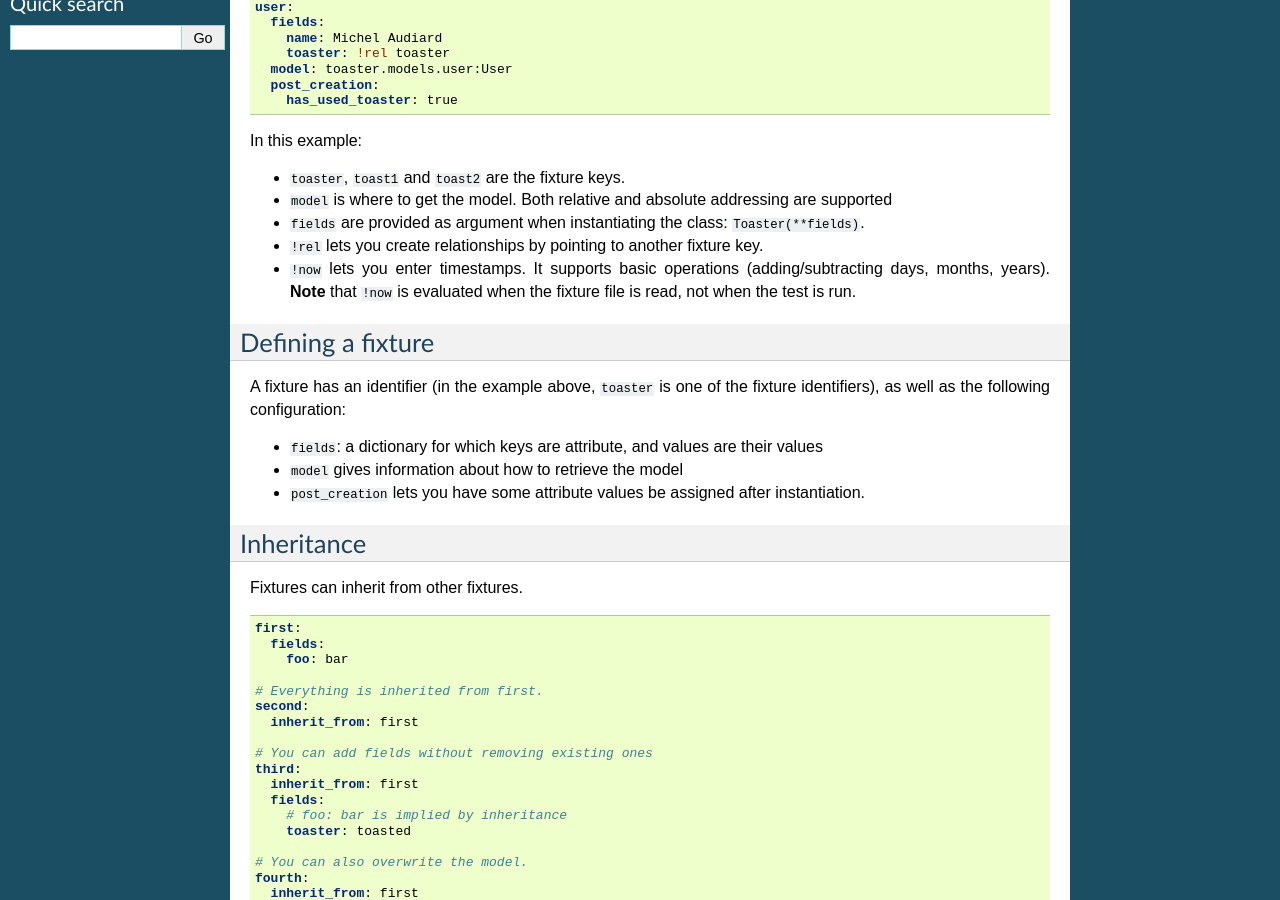
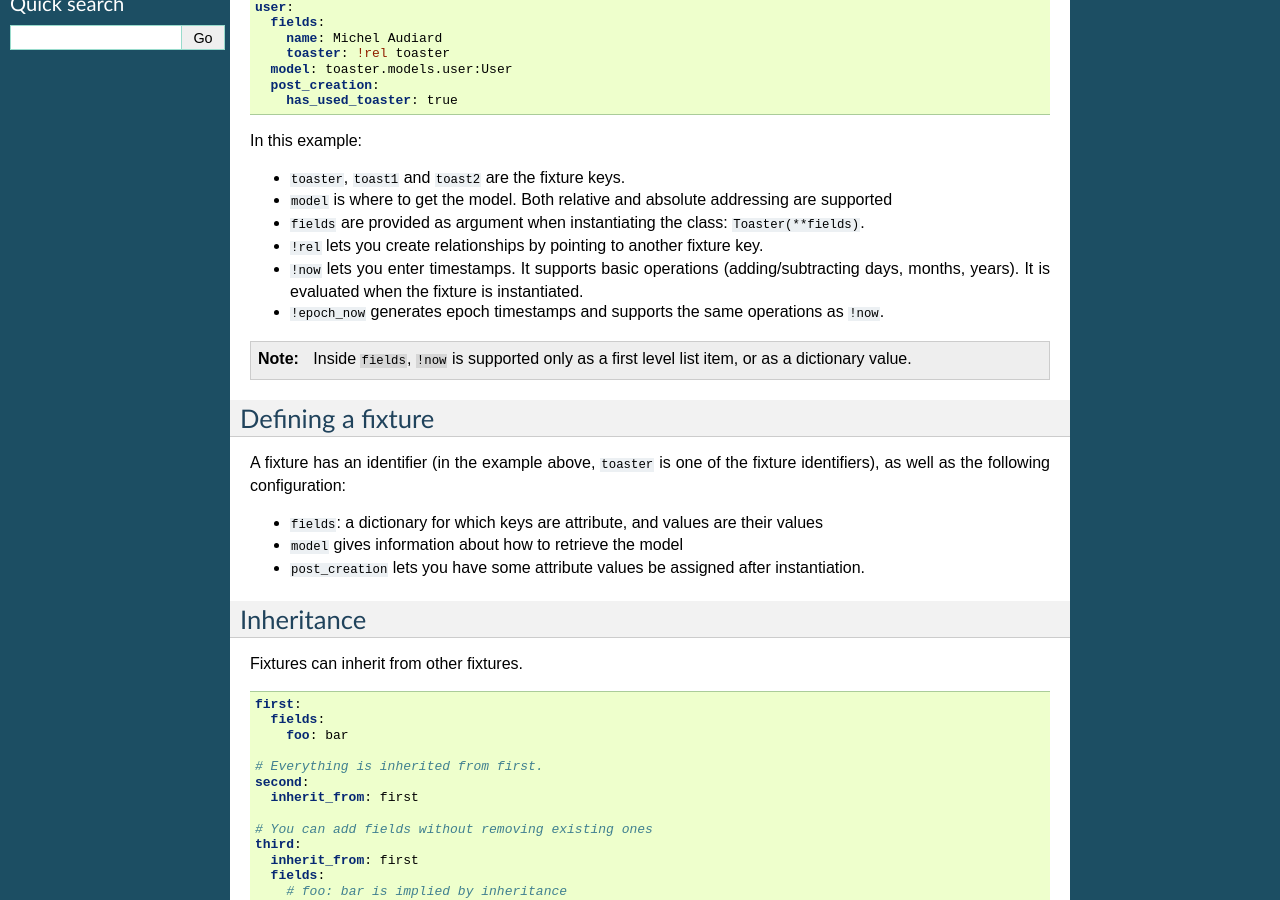
Before and after one commit to uber/charlatan, a Sphinx documentation site: the page built from docs/file-format.rst, in a window 1280 px wide and 900 px high, scrolled down 515 px. Built offline with Sphinx 7.4.7, drawn with Linux system fonts in a browser that asks for light colours.

Commit message:
Generate now at fixture instantiation time

```diff
--- a/CHANGES.rst
+++ b/CHANGES.rst
@@ -1,5 +1,11 @@
 Changelog for Charlatan
 =======================
+
+0.3.10 (unreleased)
+-------------------
+
+- Get ``utcnow`` at fixture instantiation time, to allow using ``freezegun``
+  intuitively
 
 0.3.9 (2014-11-13)
 ------------------
--- a/docs/file-format.rst
+++ b/docs/file-format.rst
@@ -20,8 +20,14 @@ In this example:
   ``Toaster(**fields)``.
 * ``!rel`` lets you create relationships by pointing to another fixture key.
 * ``!now`` lets you enter timestamps. It supports basic operations
-  (adding/subtracting days, months, years). **Note** that ``!now`` is evaluated when
-  the fixture file is read, not when the test is run.
+  (adding/subtracting days, months, years). It is evaluated when the fixture
+  is instantiated.
+* ``!epoch_now`` generates epoch timestamps and supports the same operations as
+  ``!now``.
+
+.. NOTE::
+  Inside ``fields``, ``!now`` is supported only as a first level list item,
+  or as a dictionary value.
 
 
 Defining a fixture
--- a/requirements-test.txt
+++ b/requirements-test.txt
@@ -13,3 +13,5 @@ flake8==2.1.0
 sqlalchemy==0.9.1
 # Multi-version testing
 tox==1.6.1
+# Freeze time
+freezegun==0.2.8
```
Also changed, not shown: 6 other files.
